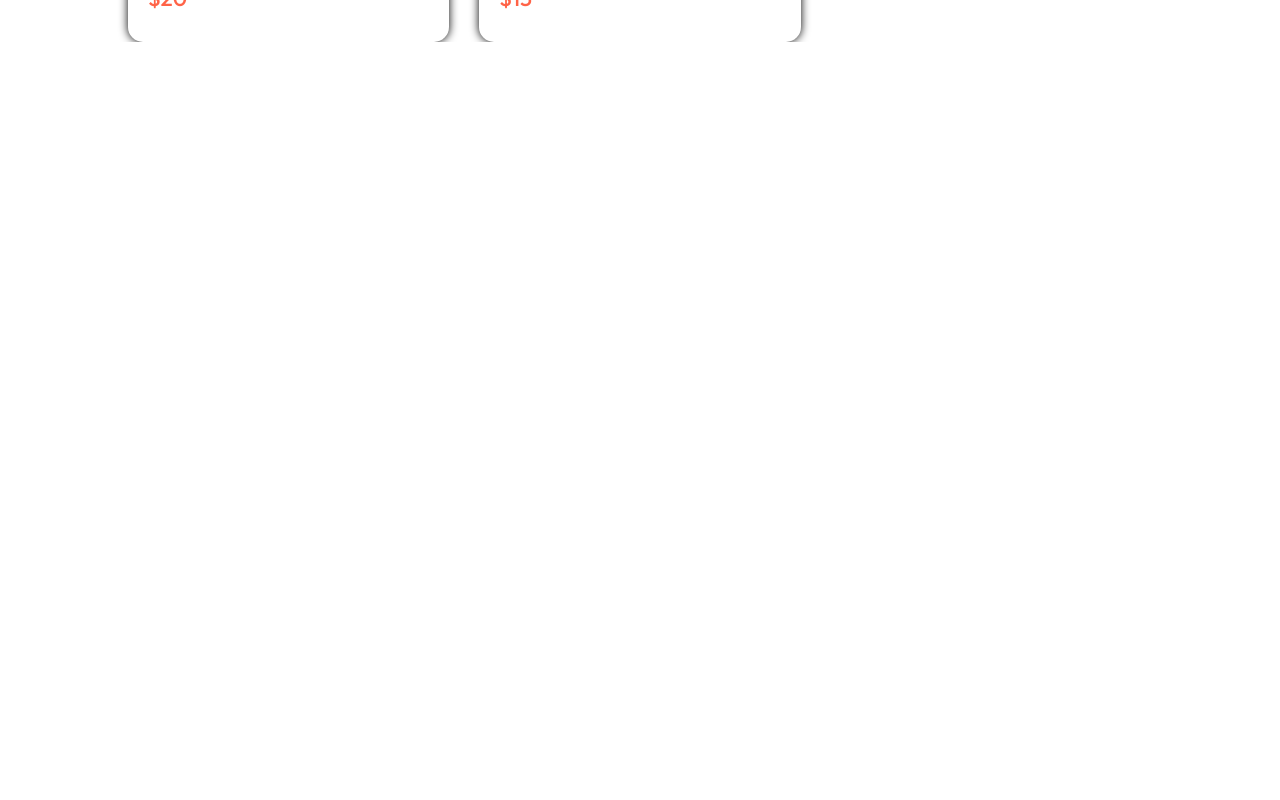
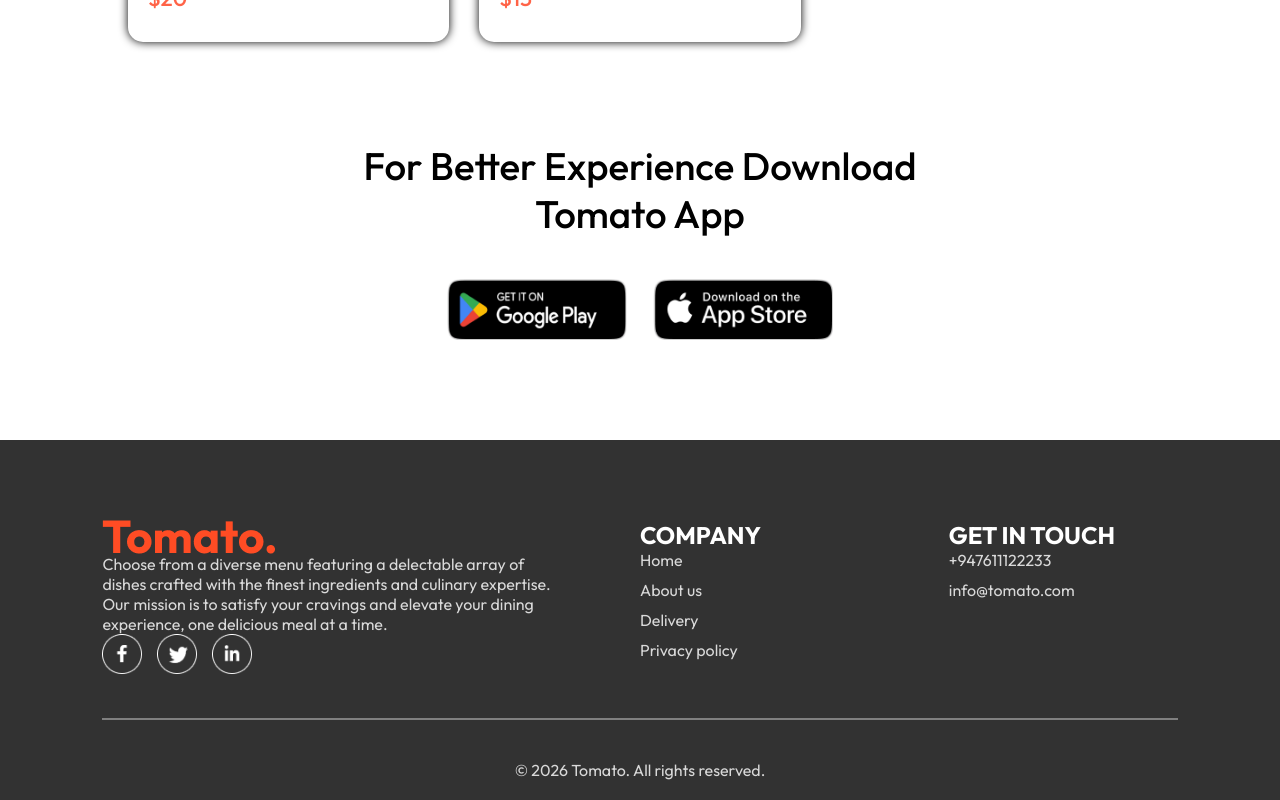
Before and after one commit to harshaniwijayarathne/Food-Delivery-web-site, a React (Vite) app in the folder frontend/: page / in a window 1280 px wide. Shown: the part 5961-6761 px from the top of the page. Before the commit the page ends 6003 px from the top, so only its background shows below. Built offline with nearby package versions, Linux system fonts and the light colour scheme; a web font is replaced by a local one.

Commit message:
create footer section

```diff
--- a/frontend/src/App.jsx
+++ b/frontend/src/App.jsx
@@ -5,9 +5,11 @@
 import Cart from './pages/Cart/Cart'
 import Placeorder from './pages/Placeorder/Placeorder'
 import { Route } from 'react-router-dom'
+import Footer from './components/Footer/Footer'
 
 const App = () => {
   return (
+    <>
     <div className='app'>
       <Navbar/>
       <Routes>
@@ -16,6 +18,8 @@
        <Route path='/placeorder' element={<Placeorder/>}/>
        </Routes>
     </div>
+    <Footer/>
+    </>
   )
 }
 
--- /dev/null
+++ b/frontend/src/components/AppDownload/AppDownload.css
@@ -0,0 +1,22 @@
+.app-download{
+  margin: auto auto;
+  margin-top: 100px;
+  font-size: max(3vw,20px);
+  text-align: center;
+  font-weight: 500;
+}
+.app-download-platforms{
+  display: flex;
+  justify-content: center;
+  gap: max(2vw,10px);
+  margin-top: 40px;
+}
+.app-download-platforms img{
+  width: max(30vw,120px);
+  max-width: 180px;
+  cursor: pointer;
+  transition: 0.5s;
+}
+.app-download-platforms img:hover{
+  transform: scale(1.05);
+}
--- /dev/null
+++ b/frontend/src/components/AppDownload/AppDownload.jsx
@@ -0,0 +1,17 @@
+import React from 'react'
+import './AppDownload.css'
+import { assets } from '../../assets/assets'
+
+const AppDownload = () => {
+  return (
+    <div className='app-download' id='app-download'>
+     <p>For Better Experience Download <br/>Tomato App</p>
+     <div className="app-download-platforms">
+      <img src={assets.play_store} alt="" />
+      <img src={assets.app_store} alt="" />
+      </div>
+    </div>
+  )
+}
+
+export default AppDownload
--- /dev/null
+++ b/frontend/src/components/Footer/Footer.css
@@ -0,0 +1,42 @@
+.footer{
+  color: #d9d9d9;
+  background-color: #323232;
+  display: flex;
+  flex-direction: column;
+  align-items: center;
+  gap: 20px;
+  padding: 20px 8vw;
+  padding-top: 80px;
+  margin-top: 100px;
+}
+.footer-content{
+  width: 100%;
+  display: grid;
+  grid-template-columns: 2fr 1fr 1fr;
+  gap: 80px;
+}
+.footer-content-left , .footer-content-right , .footer-content-center{
+  display: flex;
+  flex-direction: column;
+  align-items: start;
+  gap: 2;
+}
+.footer-content-left li, .footer-content-right li, .footer-content-center li{
+  list-style: none;
+  margin-bottom: 10px;
+  cursor: pointer;
+}
+ .footer-content-right h2, .footer-content-center h2{
+  color: white;
+ }
+ .footer-social-icons img{
+  width: 40px;
+  margin-right: 15px;
+ }
+ .footer hr{
+  width: 100%;
+  height: 2px;
+  margin: 20px 0;
+  background-color: gray;
+  border: none;
+ }
--- /dev/null
+++ b/frontend/src/components/Footer/Footer.jsx
@@ -0,0 +1,41 @@
+import React from 'react'
+import './Footer.css'
+import {assets} from '../../assets/assets'
+
+const Footer = () => {
+  return (
+    <div className='footer' id='footer'>
+      <div className="footer-content">
+        <div className="footer-content-left">
+           <img src={assets.logo} alt=""/>
+           <p>Choose from a diverse menu featuring a delectable array of dishes crafted with the finest ingredients and culinary expertise. Our mission is to satisfy your cravings and elevate your dining experience, one delicious meal at a time.</p>
+           <div className="footer-social-icons">
+            <img src={assets.facebook_icon} alt="" />
+            <img src={assets.twitter_icon} alt="" />
+            <img src={assets.linkedin_icon} alt="" />
+           </div>
+        </div>
+        <div className="footer-content-center">
+          <h2>COMPANY</h2>
+          <ul>
+            <li>Home</li>
+            <li>About us</li>
+            <li>Delivery</li>
+            <li>Privacy policy</li>
+          </ul>
+        </div>
+        <div className="footer-content-right">
+          <h2>GET IN TOUCH</h2>
+          <ul>
+            <li>+947611122233</li>
+            <li>info@tomato.com</li>
+          </ul>
+        </div>
+      </div>
+      <hr/>
+      <p className="footer-copyright">© 2026 Tomato. All rights reserved.</p>
+    </div>
+  )
+}
+
+export default Footer
--- a/frontend/src/pages/Home/Home.jsx
+++ b/frontend/src/pages/Home/Home.jsx
@@ -3,6 +3,7 @@
 import Header from '../../components/Header/Header'
 import ExploreMenu from '../../components/ExploreMenu/ExploreMenu'
 import FoodDisplay from '../../components/FoodDisplay/FoodDisplay'
+import AppDownload from '../../components/AppDownload/AppDownload'
 
 
 const Home = () => {
@@ -14,6 +15,7 @@
       <Header/>
       <ExploreMenu category={category} setCategory={setCategory}/>
       <FoodDisplay category={category}/>
+      <AppDownload/>
     </div>
   )
 }
```
